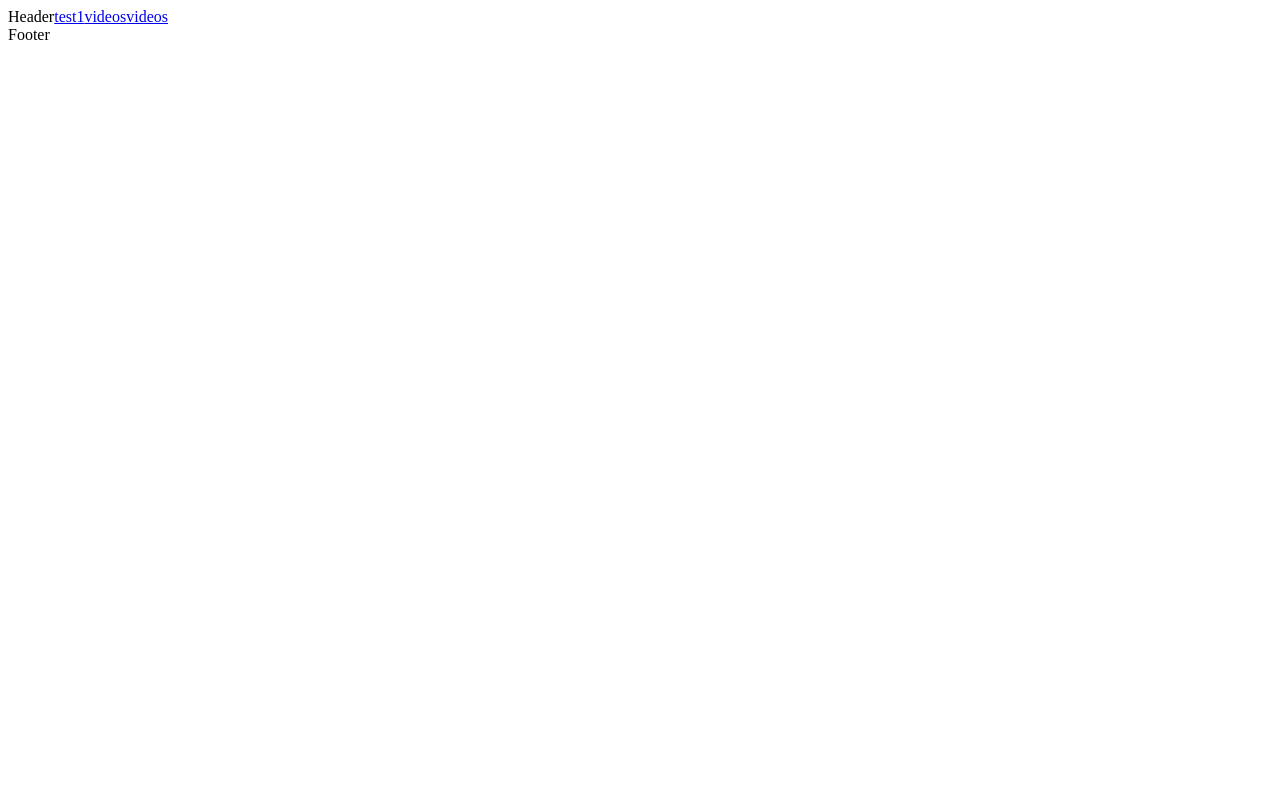
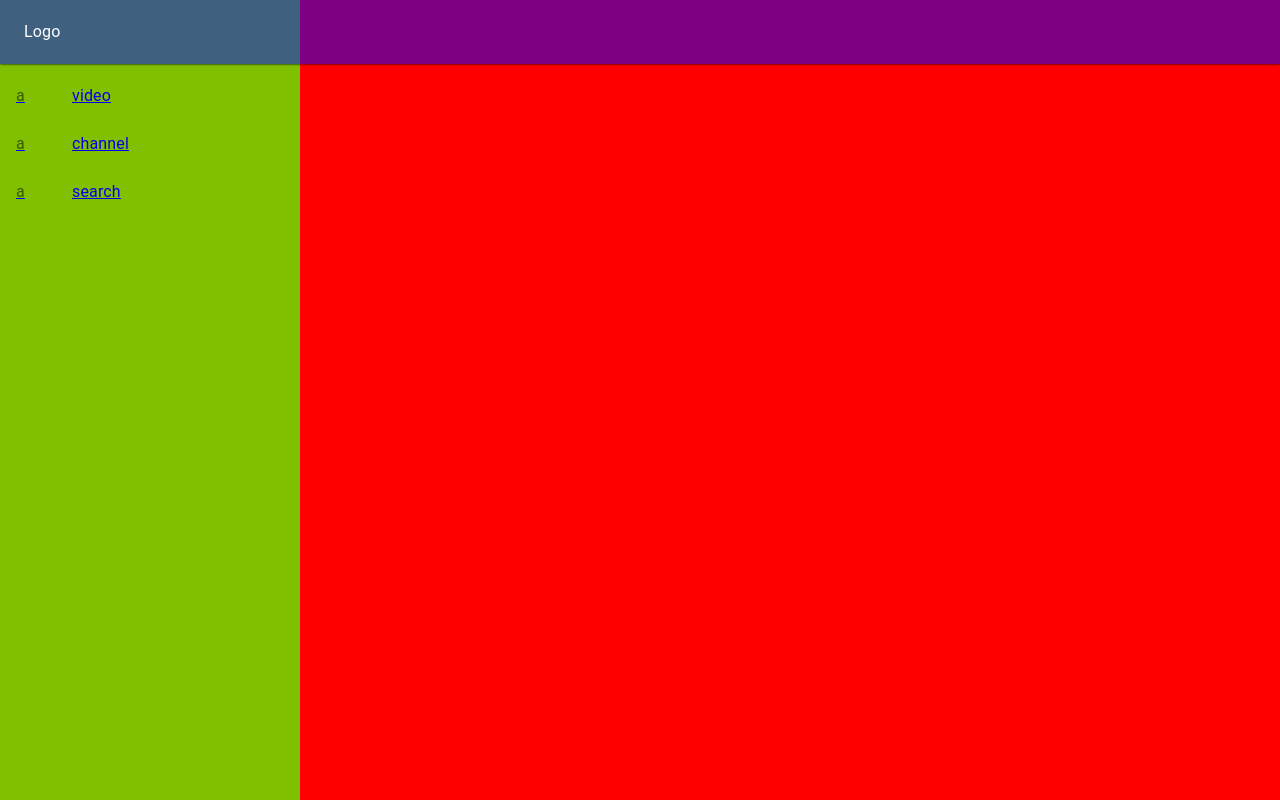
Before and after one commit to yoeoh/youtube-ts, a React (Create React App) app: page / in a window 1280 px wide. Shown: the top 800 px of the page. Built offline with nearby package versions, Linux system fonts and the light colour scheme.

Commit message:
created basic layout

```diff
--- a/src/components/Header.tsx
+++ b/src/components/Header.tsx
@@ -1,13 +1,19 @@
-import { Link } from 'react-router-dom';
+import { AppBar, Toolbar } from '@mui/material';
+import { makeStyles } from 'tss-react/mui';
+
+const useStyles = makeStyles()({
+  appbarRoot: {
+    backgroundColor: 'rgba(0,0,255,0.5)',
+  },
+});
 
 const Header = () => {
+  const { classes } = useStyles();
+
   return (
-    <div>
-      Header
-      <Link to='/video/1'>test1</Link>
-      <Link to='/channel/1'>videos</Link>
-      <Link to='/search/search'>videos</Link>
-    </div>
+    <AppBar position='fixed' elevation={1} classes={{ root: classes.appbarRoot }}>
+      <Toolbar classes>Logo</Toolbar>
+    </AppBar>
   );
 };
 
--- /dev/null
+++ b/src/components/Navbar.tsx
@@ -0,0 +1,47 @@
+import {
+  Box,
+  List,
+  ListItem,
+  ListItemButton,
+  ListItemIcon,
+  ListItemText,
+  Toolbar,
+} from '@mui/material';
+import { Link } from 'react-router-dom';
+import { makeStyles } from 'tss-react/mui';
+
+import { IMenuItem } from '../interfaces/menu.interface';
+
+import { MENU_ITEMS, NAVBAR_WIDTH } from '../constants/menu';
+
+const useStyles = makeStyles()({
+  sidebar: {
+    width: `${NAVBAR_WIDTH}px`,
+    flexShrink: 0,
+    backgroundColor: 'rgba(255,255,0,0.5)',
+  },
+});
+
+const Navbar = () => {
+  const { classes } = useStyles();
+
+  return (
+    <Box className={classes.sidebar}>
+      <Toolbar />
+      <List>
+        {MENU_ITEMS.map((item: IMenuItem) => (
+          <Link to={item.url} key={item.id}>
+            <ListItem disablePadding>
+              <ListItemButton>
+                <ListItemIcon>a</ListItemIcon>
+                <ListItemText primary={item.text} />
+              </ListItemButton>
+            </ListItem>
+          </Link>
+        ))}
+      </List>
+    </Box>
+  );
+};
+
+export default Navbar;
--- /dev/null
+++ b/src/constants/menu.ts
@@ -0,0 +1,9 @@
+import { IMenuItem } from '../interfaces/menu.interface';
+
+export const NAVBAR_WIDTH = 300;
+
+export const MENU_ITEMS: Array<IMenuItem> = [
+  { id: '1', url: '/video/1', text: 'video' },
+  { id: '2', url: '/channel/1', text: 'channel' },
+  { id: '3', url: '/search/1', text: 'search' },
+];
--- a/src/index.tsx
+++ b/src/index.tsx
@@ -1,3 +1,4 @@
+import { CssBaseline } from '@mui/material';
 import React from 'react';
 import ReactDOM from 'react-dom/client';
 import { RouterProvider } from 'react-router-dom';
@@ -7,6 +8,7 @@ import router from './router';
 const root = ReactDOM.createRoot(document.getElementById('root') as HTMLElement);
 root.render(
   <React.StrictMode>
+    <CssBaseline />
     <RouterProvider router={router} />
   </React.StrictMode>,
 );
--- /dev/null
+++ b/src/interfaces/menu.interface.ts
@@ -0,0 +1,5 @@
+export interface IMenuItem {
+  id: string;
+  url: string;
+  text: string;
+}
--- a/src/routes/root.tsx
+++ b/src/routes/root.tsx
@@ -1,15 +1,41 @@
 import { Outlet } from 'react-router-dom';
+import { makeStyles } from 'tss-react/mui';
 
-import Footer from '../components/Footer';
+import { Box, Toolbar } from '@mui/material';
+
+import Navbar from '../components/Navbar';
 import Header from '../components/Header';
 
+const useStyles = makeStyles()({
+  root: {
+    backgroundColor: 'green',
+    minHeight: '100vh',
+    display: 'flex',
+  },
+  container: {
+    flexGrow: 1,
+    flexShrink: 0,
+    minHeight: '200vh',
+    padding: '1rem',
+    backgroundColor: 'red',
+  },
+  wrapper: {
+    width: '100px',
+  },
+});
+
 const Root = () => {
+  const { classes } = useStyles();
+
   return (
-    <>
+    <Box className={classes.root}>
       <Header />
-      <Outlet />
-      <Footer />
-    </>
+      <Navbar />
+      <Box className={classes.container} component='main'>
+        <Toolbar />
+        <Outlet />
+      </Box>
+    </Box>
   );
 };
 
```
Also changed, not shown: package.json (+5 -5 lines), .eslintrc.json.
